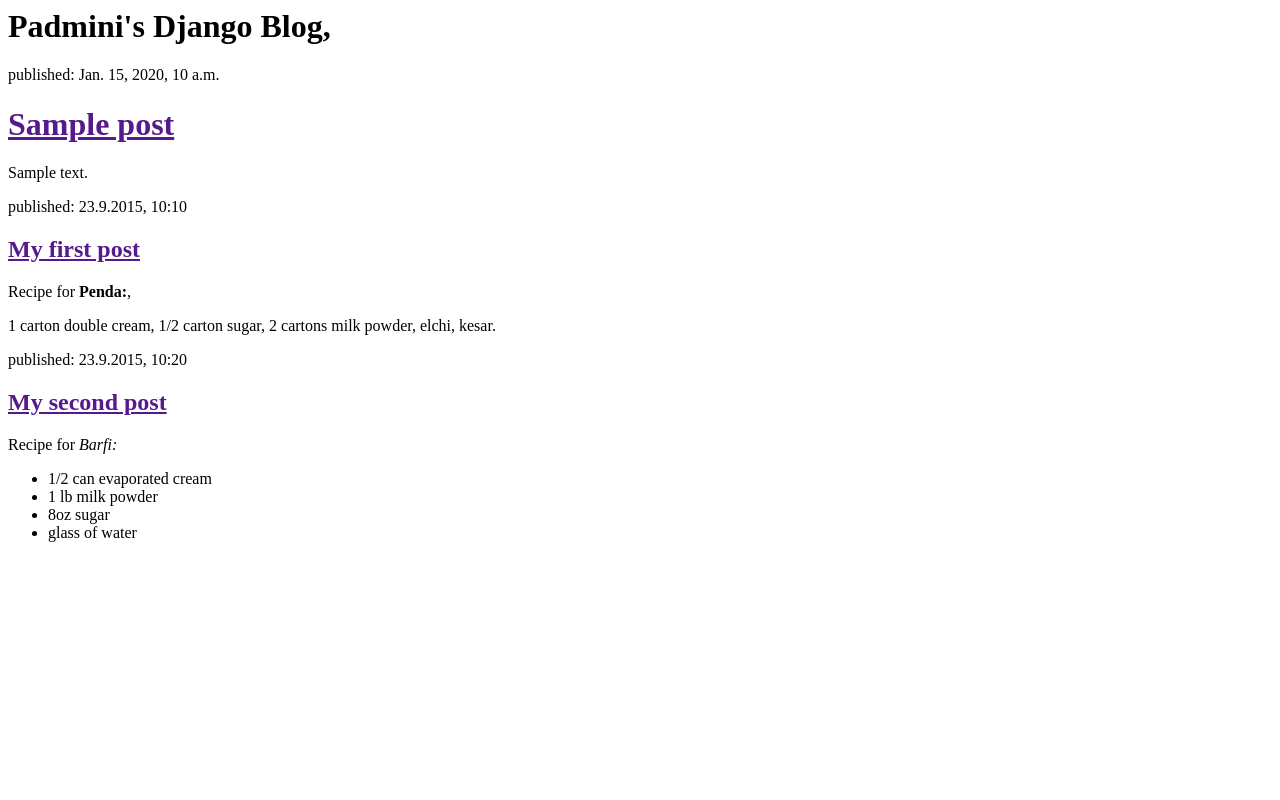
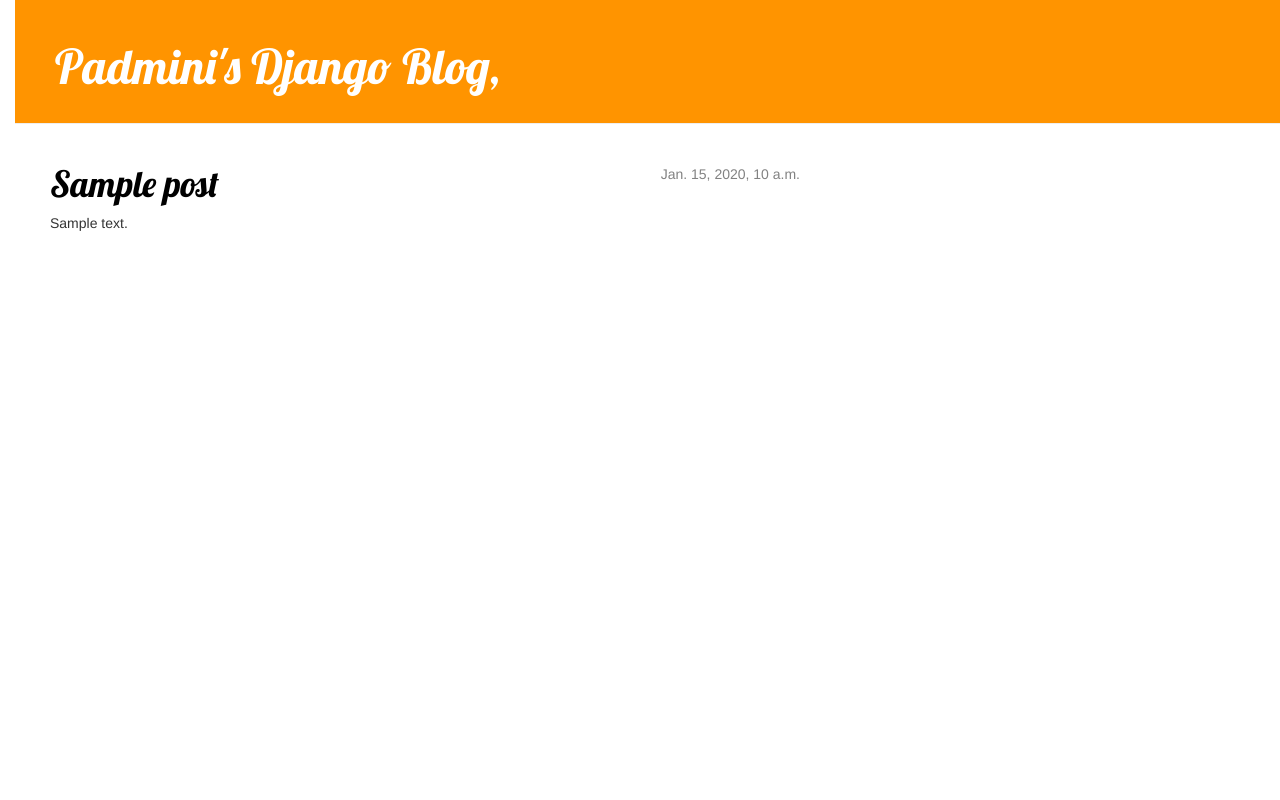
Before and after one commit to pgathani/my-first-blog, a Django app: template blog/templates/blog/post_list.html in a window 1280 px wide. Run offline with Django 3.2, Linux system fonts and the light colour scheme; the template is opened without the code that fills it: values that come from a table or form of the project are taken from there, others are empty; tables that the repository leaves empty hold one stand-in row (values such as "Sample post"); some libraries are stand-ins or nearby versions.

Commit message:
Added view and template fr detialed blog post as well as CSS for the site

```diff
--- /dev/null
+++ b/blog/static/css/blog.css
@@ -0,0 +1,54 @@
+h1 a {
+  color : #FCA205;
+  font-family: "Lobster"
+}
+body {
+  padding-left: 15px;
+}
+.page-header {
+    background-color: #ff9400;
+    margin-top: 0;
+    padding: 20px 20px 20px 40px;
+}
+
+.page-header h1, .page-header h1 a, .page-header h1 a:visited, .page-header h1 a:active {
+    color: #ffffff;
+    font-size: 36pt;
+    text-decoration: none;
+}
+
+.content {
+    margin-left: 20px;
+}
+
+h1, h2, h3, h4 {
+    font-family: 'Lobster', cursive;
+}
+
+.date {
+    float: right;
+    color: #828282;
+}
+
+.save {
+    float: right;
+}
+
+.post-form textarea, .post-form input {
+    width: 100%;
+}
+
+.top-menu, .top-menu:hover, .top-menu:visited {
+    color: #ffffff;
+    float: right;
+    font-size: 26pt;
+    margin-right: 20px;
+}
+
+.post {
+    margin-bottom: 70px;
+}
+
+.post h1 a, .post h1 a:visited {
+    color: #000000;
+}
--- /dev/null
+++ b/blog/templates/blog/base.html
@@ -0,0 +1,26 @@
+{% load staticfiles %}
+<html>
+  <head>
+    <title>My Blog</title>
+    <link rel="stylesheet" href="//maxcdn.bootstrapcdn.com/bootstrap/3.2.0/css/bootstrap.min.css">
+    <link rel="stylesheet" href="//maxcdn.bootstrapcdn.com/bootstrap/3.2.0/css/bootstrap-theme.min.css">
+    <link href="http://fonts.googleapis.com/css?family=Lobster&subset=latin,latin-ext"
+    rel="stylesheet" type="text/css">
+    <link rel="stylesheet" href="{% static "css/blog.css" %}">
+  </head>
+  <body>
+    <div class="page-header">
+      <h1><a ref="">Padmini's Django Blog</a>,</h1>
+    </div>
+
+    <div class="content container">
+      <div class="row">
+        <div class="col-md-8">
+          {% block content %}
+          {% endblock %}
+        </div>
+      </div>
+    </div>
+
+  </body>
+</html>
--- a/blog/templates/blog/post_list.html
+++ b/blog/templates/blog/post_list.html
@@ -1,39 +1,13 @@
-<html>
-  <head>
-    <title>My Blog</title>
-  </head>
-  <body>
-    <div>
-      <h1><a ref="">Padmini's Django Blog</a>,</h1>
+{% extends "blog/base.html" %}
+
+{% block content %}
+  {% for post in posts %}
+    <div class="post">
+      <div class="date">
+        {{ post.published_date }}
+      </div>
+      <h1><a href="{% url "post_detail" pk=post.pk %}">{{ post.title }}</a></h1>
+      <p>{{ post.text|linebreaks }}</p>
     </div>
-
-    {% for post in posts %}
-      <div>
-        <p>published: {{ post.published_date }}</p>
-        <h1><a href="">{{ post.title }}</a></h1>
-        <p>{{ post.text|linebreaks }}</p>
-      </div>
-    {% endfor %}
-
-    <div>
-      <p>published: 23.9.2015, 10:10</p>
-      <h2><a href="">My first post</a></h2>
-      <p> Recipe for <strong>Penda:</strong>,</p>
-      <p></p>
-      <p> 1 carton double cream, 1/2 carton sugar, 2 cartons milk powder, elchi, kesar. </p>
-    </div>
-
-    <div>
-      <p>published: 23.9.2015, 10:20</p>
-      <h2><a href="">My second post</a></h2>
-      <p> Recipe for <em>Barfi:</em></P>
-      <ul>
-        <li>1/2 can evaporated cream</li>
-        <li>1 lb milk powder</li>
-        <li>8oz sugar</li>
-        <li>glass of water</li>
-      </ul>
-    </div>
-
-  </body>
-</html>
+  {% endfor %}
+{% endblock content %}
--- a/blog/urls.py
+++ b/blog/urls.py
@@ -2,5 +2,6 @@
 from . import views
 
 urlpatterns = [
-    url(r'^$',views.post_list, name='post_list')
+    url(r'^$',views.post_list, name='post_list'),
+    url(r'^post/(?P<pk>[0-9]+)/$', views.post_detail, name='post_detail'),
 ]
--- a/blog/views.py
+++ b/blog/views.py
@@ -1,7 +1,11 @@
-from django.shortcuts import render
+from django.shortcuts import render, get_object_or_404
 from django.utils import timezone
 from .models import Post
 
 def post_list(request):
     posts = Post.objects.filter(published_date__lte=timezone.now()).order_by('published_date')
     return render( request, 'blog/post_list.html', {'posts': posts} )
+
+def post_detail(request, pk):
+    post = get_object_or_404(Post, pk=pk)
+    return render( request, 'blog/post_detail.html', {'post': post})
```
Also changed, not shown: blog/templates/blog/post_detail.html (added, +13 -0 lines).
